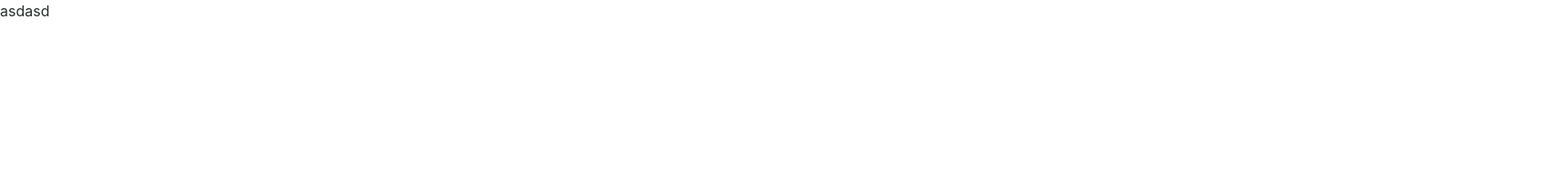
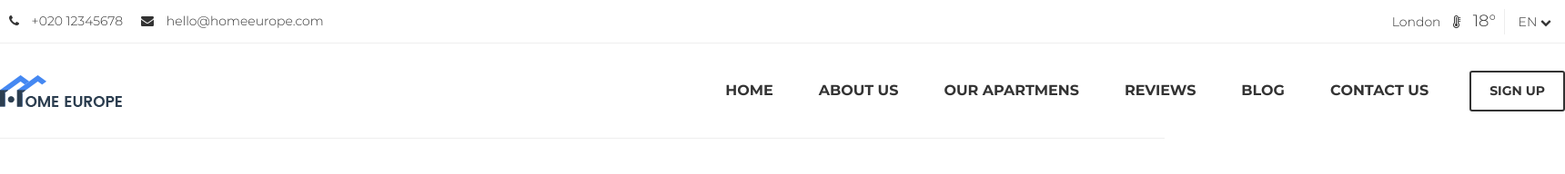
Before and after one commit to BekuhAN/layoutFreebies, a plain HTML site: page index.html in a window 1280 px wide. Shown: the whole page at 91% size, 1720 px wide, since content can reach past the window. Drawn offline with Linux system fonts and the light colour scheme; a web font is replaced by a local one.

Commit message:
v1.1
header

```diff
--- a/css/style.css
+++ b/css/style.css
@@ -12,6 +12,46 @@
   font-style: normal;
   src: url("../fonts/RobotoBold/RobotoBold.eot");
   src: url("../fonts/RobotoBold/RobotoBold.eot?#iefix") format("embedded-opentype"), url("../fonts/RobotoBold/RobotoBold.woff") format("woff"), url("../fonts/RobotoBold/RobotoBold.ttf") format("truetype");
+}
+
+@font-face {
+  font-family: "Montserrat";
+  font-weight: normal;
+  font-style: normal;
+  src: url("../fonts/Montserrat/Montserrat-Regular.eot");
+  src: url("../fonts/Montserrat/Montserrat-Regular.eot?#iefix") format("embedded-opentype"), url("../fonts/Montserrat/Montserrat-Regular.woff") format("woff"), url("../fonts/Montserrat/Montserrat-Regular.ttf") format("truetype");
+}
+
+@font-face {
+  font-family: "Montserrat";
+  font-weight: bold;
+  font-style: normal;
+  src: url("../fonts/Montserrat/Montserrat-Bold.eot");
+  src: url("../fonts/Montserrat/Montserrat-Bold.eot?#iefix") format("embedded-opentype"), url("../fonts/Montserrat/Montserrat-Bold.woff") format("woff"), url("../fonts/Montserrat/Montserrat-Bold.ttf") format("truetype");
+}
+
+@font-face {
+  font-family: "Montserrat";
+  font-weight: 600;
+  font-style: normal;
+  src: url("../fonts/Montserrat/Montserrat-Medium.eot");
+  src: url("../fonts/Montserrat/Montserrat-Medium.eot?#iefix") format("embedded-opentype"), url("../fonts/Montserrat/Montserrat-Medium.woff") format("woff"), url("../fonts/Montserrat/Montserrat-Medium.ttf") format("truetype");
+}
+
+@font-face {
+  font-family: "Montserrat";
+  font-weight: 400;
+  font-style: normal;
+  src: url("../fonts/Montserrat/Montserrat-Light.eot");
+  src: url("../fonts/Montserrat/Montserrat-Light.eot?#iefix") format("embedded-opentype"), url("../fonts/Montserrat/Montserrat-Light.woff") format("woff"), url("../fonts/Montserrat/Montserrat-Light.ttf") format("truetype");
+}
+
+@font-face {
+  font-family: "Montserrat";
+  font-weight: normal;
+  font-style: italic;
+  src: url("../fonts/Montserrat/Montserrat-Italic.eot");
+  src: url("../fonts/Montserrat/Montserrat-Italic.eot?#iefix") format("embedded-opentype"), url("../fonts/Montserrat/Montserrat-Italic.woff") format("woff"), url("../fonts/Montserrat/Montserrat-Italic.ttf") format("truetype");
 }
 
 /*! normalize.css v5.0.0 | MIT License | github.com/necolas/normalize.css */
@@ -1824,6 +1864,103 @@ html {
 }
 
 /*==========  user style  ==========*/
+body {
+  font-family: Montserrat, sans-serif;
+  color: #333;
+  box-sizing: border-box;
+}
+
+header {
+  border-bottom: 1px solid #eee;
+}
+
+.wrapper {
+  width: 1720px;
+  margin: 0 auto;
+}
+
+.header-info {
+  display: flex;
+  align-items: center;
+  font-size: 14px;
+  border-bottom: 1px solid #eee;
+}
+
+.header-info .contact {
+  margin-right: 10px;
+}
+
+.header-info i {
+  margin: 0 10px;
+}
+
+.header-info .local {
+  margin-left: auto;
+  padding: 10px 0;
+}
+
+.header-info .local .temperature {
+  font-size: 18px;
+}
+
+.header-info .local .language {
+  text-transform: uppercase;
+  border-left: 1px solid #eee;
+  padding: 5px 15px;
+  margin-left: 5px;
+}
+
+.header-info .local .language i {
+  margin: 0;
+  font-size: 12px;
+}
+
+.menu {
+  display: flex;
+  align-items: center;
+  text-transform: uppercase;
+  font-weight: bold;
+}
+
+.menu .main-menu {
+  margin-left: auto;
+}
+
+.menu .main-menu ul {
+  list-style: none;
+  display: flex;
+  align-items: center;
+  margin: 0;
+}
+
+.menu .main-menu ul li a {
+  text-decoration: none;
+  color: #333;
+  display: block;
+  padding: 40px 25px;
+  transition: .3s;
+}
+
+.menu .main-menu ul li a:hover {
+  color: #4588f2;
+}
+
+.menu .sign-up {
+  margin-left: 20px;
+  border: 2px solid #333;
+  padding: 10px 20px;
+  font-size: 14px;
+  border-radius: 3px;
+  transition: .2s;
+}
+
+.menu .sign-up:hover {
+  color: #fff;
+  background: #4588f2;
+  border-color: #4588f2;
+  cursor: pointer;
+}
+
 /*==========  user style  ==========*/
 /*==========  Desktop First  ==========*/
 /*==========  Mobile First  ==========*/
--- a/index.html
+++ b/index.html
@@ -11,7 +11,35 @@
 </head>
 
 <body>
-asdasd
+<header>
+	<div class="wrapper">
+		<div class="header-info">
+			<div class="contact"><i class="fa fa-phone"></i> +020 12345678</div>
+			<div class="contact"><i class="fa fa-envelope"></i> hello@homeeurope.com</div>
+			<div class="local">
+				<span class="city">London </span>
+				<i class="fa fa-thermometer-full"></i>
+				<span class="temperature"> 18&#176;</span>
+				<span class="language">en <i class="fa fa-chevron-down"></i></span>
+			</div>
+		</div>
+
+		<div class="menu">
+			<div class="logo"><img src="img/logo.png" alt=""></div>
+			<div class="main-menu">
+				<ul>
+					<li><a href="#">home</a></li>
+					<li><a href="#">about us</a></li>
+					<li><a href="#">our apartmens</a></li>
+					<li><a href="#">reviews</a></li>
+					<li><a href="#">blog</a></li>
+					<li><a href="#">contact us</a></li>
+				</ul>
+			</div>
+			<div class="sign-up">sign up</div>
+		</div>
+	</div>
+</header>
 </body>
 
 </html>
--- a/sass/_fonts.sass
+++ b/sass/_fonts.sass
@@ -2,3 +2,8 @@
 
 +font-face("roboto-example", "../fonts/RobotoRegular/RobotoRegular")
 +font-face("roboto-example", "../fonts/RobotoBold/RobotoBold", bold)
++font-face("Montserrat", "../fonts/Montserrat/Montserrat-Regular")
++font-face("Montserrat", "../fonts/Montserrat/Montserrat-Bold", bold)
++font-face("Montserrat", "../fonts/Montserrat/Montserrat-Medium", 600)
++font-face("Montserrat", "../fonts/Montserrat/Montserrat-Light", 400)
++font-face("Montserrat", "../fonts/Montserrat/Montserrat-Italic", normal, italic)
--- a/sass/_vars.sass
+++ b/sass/_vars.sass
@@ -1,5 +1,7 @@
 $default-font: "roboto-example", sans-serif
 $accent: orange
+
+$main-color: #4588f2
 
 // Customization Bootstrap vars from "app/libs/bootstrap/scss/_variables.scss"
 $grid-gutter-width: 30px
--- a/sass/main.sass
+++ b/sass/main.sass
@@ -4,6 +4,75 @@
 
 /*==========  user style  ==========*/
 
+body
+	font-family: Montserrat, sans-serif
+	color: #333
+	box-sizing: border-box
+
+header
+	border-bottom: 1px solid #eee
+
+.wrapper
+	width: 1720px
+	margin: 0 auto
+
+.header-info
+	display: flex
+	align-items: center
+	font-size: 14px
+	border-bottom: 1px solid #eee
+	.contact
+		margin-right: 10px
+	i
+		margin: 0 10px
+	.local
+		margin-left: auto
+		padding: 10px 0
+		.temperature
+			font-size: 18px
+		.language
+			text-transform: uppercase
+			border-left: 1px solid #eee
+			padding: 5px 15px
+			margin-left: 5px
+			i
+				margin: 0
+				font-size: 12px
+
+.menu
+	display: flex
+	align-items: center
+	// padding: 20px 0
+	text-transform: uppercase
+	font-weight: bold
+	.main-menu
+		margin-left: auto
+		ul
+			list-style: none
+			display: flex
+			align-items: center
+			margin: 0
+			li
+				a
+					text-decoration: none
+					color: #333
+					display: block
+					padding: 40px 25px
+					transition: .3s
+					&:hover
+						color: $main-color
+	.sign-up
+		margin-left: 20px
+		border: 2px solid #333;
+		padding: 10px 20px
+		font-size: 14px
+		border-radius: 3px
+		transition: .2s
+		&:hover
+			color: #fff
+			background: $main-color
+			border-color: $main-color
+			cursor: pointer
 /*==========  user style  ==========*/
 
 @import "media" // Always at the end
```
Also changed, not shown: css/style.min.css, fonts/Montserrat/Montserrat-Bold.otf (added), fonts/Montserrat/Montserrat-Bold.ttf (added), fonts/Montserrat/Montserrat-Italic.otf (added), fonts/Montserrat/Montserrat-Italic.ttf (added), fonts/Montserrat/Montserrat-Light.otf (added), fonts/Montserrat/Montserrat-Light.ttf (added), fonts/Montserrat/Montserrat-Medium.otf (added), fonts/Montserrat/Montserrat-Medium.ttf (added), fonts/Montserrat/Montserrat-Regular.otf (added), fonts/Montserrat/Montserrat-Regular.ttf (added), img/logo.png (added).
